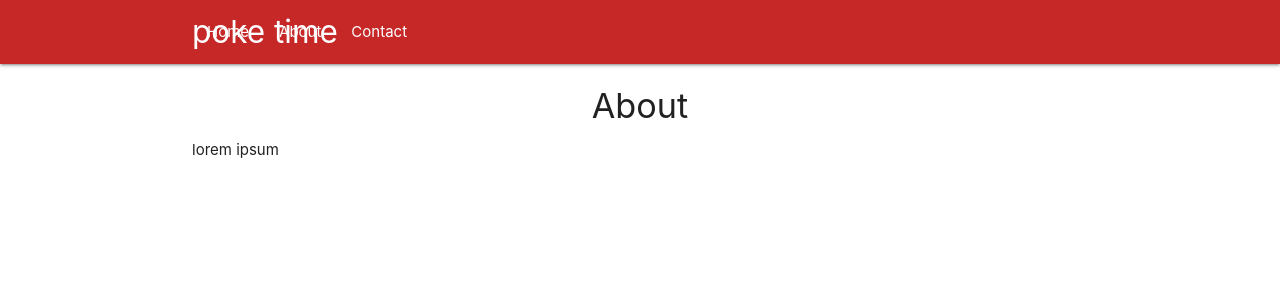
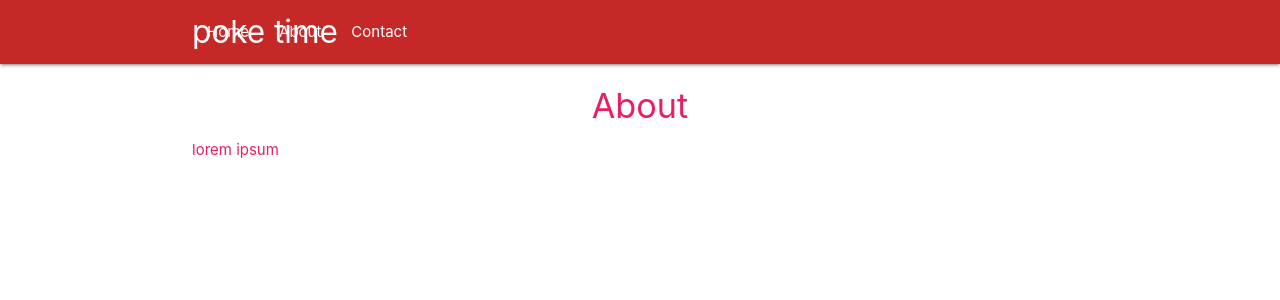
Before and after one commit to Kriti-bit/React-Redux, a React (Create React App) app in the folder myapp/: page /about in a window 1280 px wide. Shown: the top 300 px of the page. Built offline with nearby package versions, Linux system fonts and the light colour scheme.

Commit message:
Added Rainbow(Higher Order Components)

```diff
--- a/myapp/src/components/About.js
+++ b/myapp/src/components/About.js
@@ -1,4 +1,5 @@
 import React from 'react'
+import Rainbow from '../hoc/Rainbow'
 
 const About = () => {
     return (
@@ -9,4 +10,4 @@
     )
 }
 
-export default About
+export default Rainbow(About)
--- /dev/null
+++ b/myapp/src/hoc/Rainbow.js
@@ -0,0 +1,17 @@
+import React from 'react'
+
+const Rainbow = (WrappedComponent) => {
+    const colours = ['red', 'pink', 'green', 'blue', 'yellow', 'violet','orange'];
+    const randomColours = colours[Math.floor(Math.random()*5)];
+    const className = randomColours + '-text'; //Concatenate randomColours with -text to get the class
+
+    return (props) => {
+        return(
+            <div className={className}>
+                <WrappedComponent {...props} />
+            </div>
+        )
+    }
+}
+
+export default Rainbow
```
